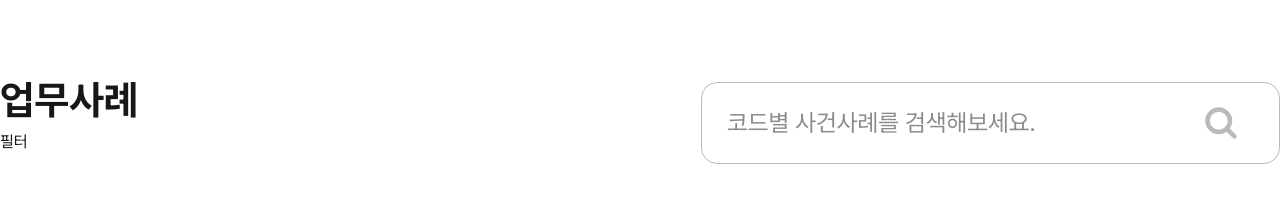
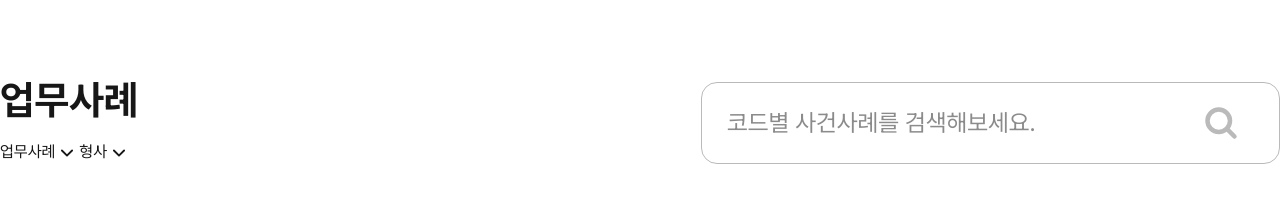
Before and after one commit to yeeeeeji/CodeStar, a Next.js app in the folder sample-lawfirm/client/: page /case in a window 1280 px wide. Shown: the part 539-753 px from the top of the page. Built offline with nearby package versions, Linux system fonts and the light colour scheme.

Commit message:
feat: 업무사례 필터 기본 구조 구현

```diff
--- /dev/null
+++ b/sample-lawfirm/client/src/app/case/_component/case-filter/case-filter.tsx
@@ -0,0 +1,13 @@
+import DropdownFilter from "./dropdown-filter";
+
+export default function CaseFilter() {
+  return (
+    <div className="flex">
+      <DropdownFilter title={filter1} />
+      <DropdownFilter title={filter2} />
+    </div>
+  );
+}
+
+const filter1 = ["업무사례", "업무사례", "업무사례", "업무사례", "업무사례"];
+const filter2 = ["형사", "형사", "형사", "형사", "형사"];
--- /dev/null
+++ b/sample-lawfirm/client/src/app/case/_component/case-filter/dropdown-filter.tsx
@@ -0,0 +1,16 @@
+import { ChevronDownIcon } from "@heroicons/react/20/solid";
+
+interface DropdownFilterProps {
+  title: string[];
+}
+
+export default function DropdownFilter({ title }: DropdownFilterProps) {
+  return (
+    <div className="flex">
+      <div className="text-base">{title[0]}</div>
+      <div>
+        <ChevronDownIcon className="size-6" />
+      </div>
+    </div>
+  );
+}
--- a/sample-lawfirm/client/src/app/case/page.tsx
+++ b/sample-lawfirm/client/src/app/case/page.tsx
@@ -3,6 +3,7 @@ import SearchBar from "@/components/layout/search-bar";
 import CaseList from "./_component/case-list/case-list";
 import { cases } from "./_component/case-list/data";
 import Pagination from "./_component/pagination/pagination";
+import CaseFilter from "./_component/case-filter/case-filter";
 
 export default function CasePage() {
   return (
@@ -12,9 +13,9 @@ export default function CasePage() {
         <div className="w-[1440px]">
           <div>
             <div className="mt-[109px] mb-[100px] flex justify-between">
-              <div>
+              <div className="flex flex-col justify-between">
                 <div className="text-[40px] font-bold">업무사례</div>
-                <div>필터</div>
+                <CaseFilter />
               </div>
               <div>
                 <SearchBar />
--- a/sample-lawfirm/client/src/components/button/PaginationArrowBtn.tsx
+++ b/sample-lawfirm/client/src/components/button/PaginationArrowBtn.tsx
@@ -11,13 +11,13 @@ export default function PaginationArrowBtn({
 
   return (
     <div className="border rounded-full w-[46px] h-[46px] flex items-center justify-center">
-      <button className="">
+      <div className="">
         {!right ? (
           <ChevronLeftIcon className={iconStyle} />
         ) : (
           <ChevronRightIcon className={iconStyle} />
         )}
-      </button>
+      </div>
     </div>
   );
 }
```
